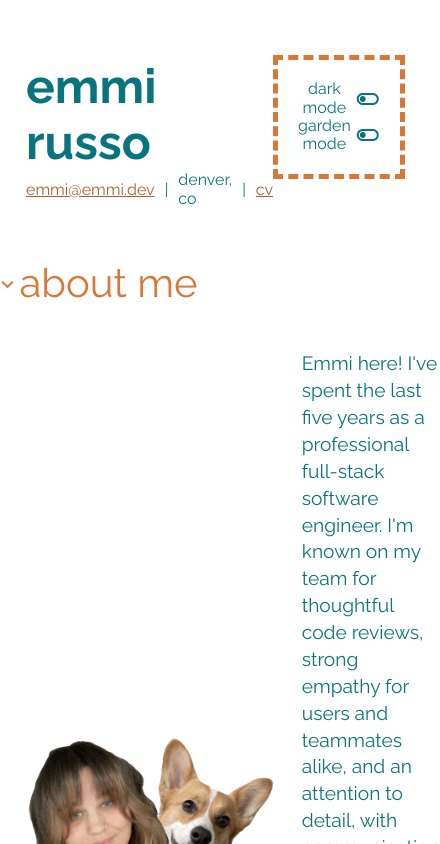
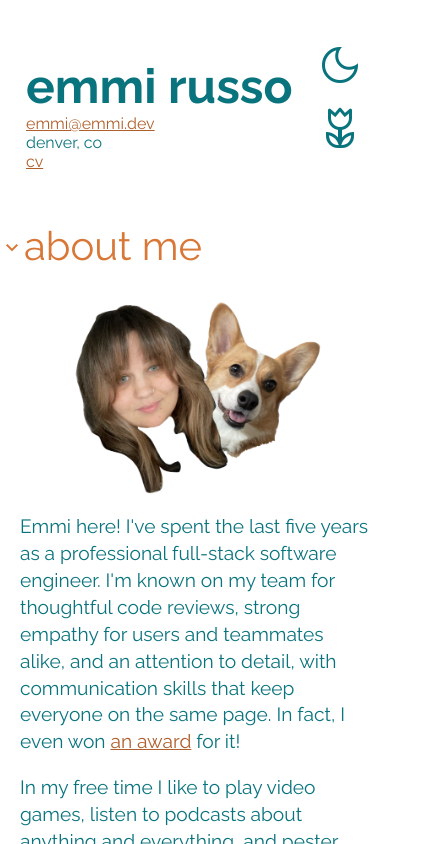
Before and after one commit to emrusso/personal-site, a React (Create React App) app: page / in a window 390 px wide. Shown: the top 844 px of the page, 440 px wide, since content can reach past the window. Built offline with nearby package versions, Linux system fonts and the light colour scheme; the HTML template or start-up script is replaced by a standard one.

Commit message:
bing bang boom mobile done

```diff
--- a/src/Body.tsx
+++ b/src/Body.tsx
@@ -28,6 +28,30 @@ const StyledBody = styled(UnstyledBody)`
   .theme-controls__switch {
     color: ${props => props.theme.color};
   }
+
+  .mobile-hidden {
+    display: none;
+  }
+
+  @media(min-width: 430px) {
+    .mobile-hidden {
+      display: block;
+    }
+
+    .desktop-hidden {
+      display: none;
+    }
+  }
+
+  .material-symbols-outlined {
+    &--filled {
+      font-variation-settings:
+        'FILL' 1,
+        'wght' 400,
+        'GRAD' 0,
+        'opsz' 24
+    }
+  }
 `;
 
 export const Body: FunctionComponent<BodyProps> = (props) => (
--- a/src/accordions/about-me.tsx
+++ b/src/accordions/about-me.tsx
@@ -62,11 +62,17 @@ const UnstyledAboutMe: FunctionComponent<AboutMeProps> = (props) => {
 const StyledAboutMe = styled(UnstyledAboutMe)`
   font-size: 1.2em;
   line-height: 1.4em;
+  margin: 20px;
 
   .intro-container {
     align-items: center;
     display: flex;
-    gap: 26px;
+    flex-direction: column;
+
+    @media(min-width: 430px) {
+      flex-direction: row;
+      gap: 26px;
+    }
 
     img {
       height: 200px;
--- a/src/accordions/my-work/my-work.tsx
+++ b/src/accordions/my-work/my-work.tsx
@@ -27,7 +27,7 @@ const UnstyledMyWork: FunctionComponent<MyWorkProps> = (props) => {
     <div>
       This site is a React app built with Create React App with SCSS and TypeScript and hosted via Firebase.
       My main goals for this iteration of the site were to
-        <ul>
+        <ul className="mobile-hidden">
           <ListItem>
             <span>move away from GitHub pages to hosting with Firebase and deploying with GitHub actions</span>
           </ListItem>
@@ -46,8 +46,18 @@ const UnstyledMyWork: FunctionComponent<MyWorkProps> = (props) => {
       <WorkCard title="Webinar: Diagnosing React Performance Issues" description={webinarDescription}>
         <iframe
           allowFullScreen
+          className="mobile-hidden"
           width="400"
           height="225"
+          src="https://www.youtube.com/embed/uFgdC3ilx54?si=wqpOxqTE79-Axkvw&amp;start=1307"
+          title="React Context Performance Webinar"
+          allow="accelerometer; autoplay; clipboard-write; encrypted-media; gyroscope; picture-in-picture; web-share"
+        />
+        <iframe
+          allowFullScreen
+          className="desktop-hidden"
+          width="270"
+          height="152"
           src="https://www.youtube.com/embed/uFgdC3ilx54?si=wqpOxqTE79-Axkvw&amp;start=1307"
           title="React Context Performance Webinar"
           allow="accelerometer; autoplay; clipboard-write; encrypted-media; gyroscope; picture-in-picture; web-share"
@@ -56,8 +66,18 @@ const UnstyledMyWork: FunctionComponent<MyWorkProps> = (props) => {
       <WorkCard title="Computers for Learning Game MVP" description={cldDescription}>
         <iframe
           allowFullScreen
+          className="mobile-hidden"
           width="400"
           height="225"
+          src="https://www.youtube.com/embed/7l9c4nomrGw?si=BhKKXyrqTYuz8Ar-"
+          title="Computers for Learning Demo"
+          allow="accelerometer; autoplay; clipboard-write; encrypted-media; gyroscope; picture-in-picture; web-share"
+        />
+        <iframe
+          allowFullScreen
+          className="desktop-hidden"
+          width="270"
+          height="152"
           src="https://www.youtube.com/embed/7l9c4nomrGw?si=BhKKXyrqTYuz8Ar-"
           title="Computers for Learning Demo"
           allow="accelerometer; autoplay; clipboard-write; encrypted-media; gyroscope; picture-in-picture; web-share"
@@ -121,30 +141,49 @@ const StyledMyWork = styled(UnstyledMyWork)`
 
     &__base {
       font-size: 12em;
-      left: 129px;
+      left: 54px;
+      top: 31px;
       color: ${props => props.theme.iconColor};
+
+      @media(min-width: 430px) {
+        left: 129px;
+        top: auto;
+      }
     }
 
     &__top {
       font-size: 6em;
-      left: 177px;
-      top: 96px;
+      left: 102px;
+      top: 66px;
       animation: rotate 5s linear infinite;
 
       @media(prefers-reduced-motion) {
         animation: none;
       }
+
+      @media(min-width: 430px) {
+        left: 177px;
+        top: 96px;
+      }
     }
   }
 
   #cheer-desktop {
-    width: 300px;
+    width: 200px;
+
+    @mobile(min-width: 430px) {
+      width: 300px;
+    }
   }
 
   #cheer-mobile {
-    height: 150px;
+    height: 100px;
     margin-top: 44px;
     margin-left: -32px;
+
+    @mobile(min-width: 430px) {
+      height: 150px;
+    }
   }
 `;
 
--- a/src/accordions/my-work/work-card.tsx
+++ b/src/accordions/my-work/work-card.tsx
@@ -33,21 +33,31 @@ const UnstyledWorkCard: FunctionComponent<WorkCardProps> = ({
 );
 
 const StyledWorkCard = styled(UnstyledWorkCard)`
+  width: 300px;
+  min-width: 300px;
+  height: 400px;
   margin-right: 25px;
   margin-bottom: 50px;
-  width: 450px;
-  min-width: 450px;
-  height: 500px;
   position: relative;
+
+  @media(min-width: 430px) {
+    width: 450px;
+    min-width: 450px;
+    height: 500px;
+  }
 
   .work-card {
     align-items: center;
     border: 1px solid ${props => props.theme.color};
     display: flex;
     flex-direction: column;
-    height: 500px;
+    height: 400px;
     width: 100%;
     box-shadow: 6px 6px 2px 1px ${props => props.theme.highlightColor};
+
+    @media(min-width: 430px) {
+      height: 500px;
+    }
 
     &__content {
       margin-top: 50px;
@@ -60,10 +70,19 @@ const StyledWorkCard = styled(UnstyledWorkCard)`
 
     &__description {
       margin: 25px;
+      font-size: 0.85em;
+
+      @media(min-width: 430px) {
+        font-size: 1em;
+      }
 
       &--absolute {
         position: absolute;
-        top: 248px;
+        top: 218px;
+
+        @media(min-width: 430px) {
+          top: 248px;
+        }
       }
     }
 
@@ -73,25 +92,37 @@ const StyledWorkCard = styled(UnstyledWorkCard)`
       width: fit-content;
       position: absolute;
       top: -32px;
-      left: -25px;
+
+      @media(min-width: 430px) {
+        left: -25px;
+      }
     }
 
     &__side {
-      height: 500px;
+      height: 400px;
       width: 1px;
       position: absolute;
-      left: 456px;
       top: 17px;
+      left: 305px;
       border-right: 1px solid ${props => props.theme.color};
+
+      @media(min-width: 430px) {
+        height: 500px;
+        left: 456px;
+      }
     }
 
     &__bottom {
       height: 1px;
-      width: 450px;
+      width: 300px;
       position: absolute;
       border-bottom: 1px solid ${props => props.theme.color};
       bottom: -20px;
       left: 6px;
+
+      @media(min-width: 430px) {
+        width: 450px;
+      }
     }
 
     &__edge {
@@ -107,7 +138,11 @@ const StyledWorkCard = styled(UnstyledWorkCard)`
       }
 
       &--top, &--bottom-right {
-        left: 452px;
+        left: 302px;
+
+        @media(min-width: 430px) {
+          left: 452px;
+        }
       }
 
       &--bottom-right {
--- a/src/section.tsx
+++ b/src/section.tsx
@@ -51,7 +51,10 @@ const StyledSection = styled(UnstyledSection)`
     button {
       color: ${props => props.theme.iconColor};
       text-transform: lowercase;
-      margin-left: -24px; // outdent caret to align headings with name
+
+      @media(min-width: 430px) {
+        margin-left: -24px; // outdent caret to align headings with name
+      }
     }
   }
 `;
--- a/src/sections-container.tsx
+++ b/src/sections-container.tsx
@@ -43,7 +43,10 @@ const UnstyledSectionsContainer: FunctionComponent<SectionsContainerProps> = ({
 
 const StyledSectionsContainer = styled(UnstyledSectionsContainer)`
   margin: auto;
-  max-width: 90%;
+
+  @media(min-width: 430px) {
+    max-width: 90%;
+  }
 
   @media(min-width: 1280px) {
     max-width: 70%;
--- a/src/theme-controls.tsx
+++ b/src/theme-controls.tsx
@@ -11,7 +11,7 @@ interface ThemeSwitchProps extends HTMLAttributes<HTMLButtonElement> {
 const ThemeSwitch: FunctionComponent<ThemeSwitchProps> = ({ label, ...props }) => (
   <button
     aria-checked={props['aria-checked']}
-    className="theme-controls__switch"
+    className="theme-controls__switch mobile-hidden"
     type="button"
     role="switch"
     {...props}
@@ -23,11 +23,41 @@ const ThemeSwitch: FunctionComponent<ThemeSwitchProps> = ({ label, ...props }) =
   </button>
 );
 
+interface MobileThemeSwitchProps extends ThemeSwitchProps {
+  icon: string;
+}
+
+const MobileThemeSwitch: FunctionComponent<MobileThemeSwitchProps> = ({ icon, label, ...props }) => (
+  <button
+    aria-checked={props['aria-checked']}
+    className="theme-controls__switch desktop-hidden"
+    type="button"
+    role="switch"
+    {...props}
+  >
+    <span className="sr-only">{label}</span>
+    <span aria-hidden className={`material-symbols-outlined${props['aria-checked'] ? ' material-symbols-outlined--filled' : ''}`}>
+      {icon}
+    </span>
+  </button>
+);
+
 const UnstyledThemeControls: FunctionComponent<ThemeControlsProps> = (props) => {
   const { color, garden, setColor, setGarden, theme } = useContext(ThemeContext);
 
-  const themeIcon = <span aria-hidden className="material-symbols-outlined">{theme.icon}</span>;
-  const splitter = garden ? themeIcon : <span aria-hidden>|</span>;
+  const themeIcon = <span aria-hidden className="material-symbols-outlined mobile-hidden">{theme.icon}</span>;
+  const splitter = garden ? themeIcon : <span aria-hidden className="mobile-hidden">|</span>;
+
+  const darkProps: ThemeSwitchProps = {
+    'aria-checked': color === 'dark',
+    label: 'dark mode',
+    onClick: (): void => setColor((prevColor) => prevColor === 'light' ? 'dark' : 'light')
+  };
+  const gardenProps: ThemeSwitchProps = {
+    'aria-checked': garden,
+    label: 'garden mode',
+    onClick: (): void => setGarden((prevGarden) => !prevGarden)
+  }
 
   return (
     <div {...props}>
@@ -44,14 +74,18 @@ const UnstyledThemeControls: FunctionComponent<ThemeControlsProps> = (props) =>
       <div className="theme-controls" role="group" aria-labelledby="id-group-label">
         <h2 className="sr-only" id="id-group-label">Theme</h2>
         <ThemeSwitch
-          aria-checked={color === 'dark'}
-          label={'dark mode'}
-          onClick={(): void => setColor((prevColor) => prevColor === 'light' ? 'dark' : 'light')}
+          {...darkProps}
         />
         <ThemeSwitch
-          aria-checked={garden}
-          label={'garden mode'}
-          onClick={(): void => setGarden((prevGarden) => !prevGarden)}
+          {...gardenProps}
+        />
+        <MobileThemeSwitch
+          {...darkProps}
+          icon="dark_mode"
+        />
+        <MobileThemeSwitch
+          {...gardenProps}
+          icon="deceased"
         />
       </div>
     </div>
@@ -59,13 +93,17 @@ const UnstyledThemeControls: FunctionComponent<ThemeControlsProps> = (props) =>
 };
 
 const StyledThemeControls = styled(UnstyledThemeControls)`
+  display: flex;
+  margin: auto;
+  padding: 26px;
+  justify-content: space-between;
+  flex-direction: row;
+  width: calc(100vw - 52px);
   align-items: center;
-  display: flex;
-  flex-direction: row;
-  justify-content: space-between;
-  margin: auto;
+
+  @media(min-width: 430px) {
     max-width: 90%;
-  padding: 26px;
+  }
 
   @media(min-width: 1280px) {
     max-width: 70%;
@@ -83,20 +121,40 @@ const StyledThemeControls = styled(UnstyledThemeControls)`
     }
 
     &__links-container {
+      display: flex;
+      flex-direction: column;
+      text-transform: lowercase;
+
+      @media(min-width: 430px) {
         align-items: center;
-      display: flex;
+        flex-direction: row;
         gap: 10px;
-      text-transform: lowercase;
+      }
     }
   }
 
   .theme-controls {
-    border: 5px dashed ${props => props.theme.iconColor};
     display: flex;
     flex-direction: column;
+    gap: 10px;
+
+    .material-symbols-outlined {
+      font-size: 3em;
+    }
+
+    @media(min-width: 430px) {
+      border: 5px dashed ${props => props.theme.iconColor};
       padding: 20px;
 
+      .material-symbols-outlined {
+        font-size: 1em;
+      }
+
       &__switch {
+        &.mobile-hidden {
+          display: flex;
+        }
+
         align-items: center;
         display: flex;
         gap: 5px;
@@ -104,6 +162,7 @@ const StyledThemeControls = styled(UnstyledThemeControls)`
         width: 100%:
       }
     }
+  }
 `;
 
 export const ThemeControls: FunctionComponent<ThemeControlsProps> = (props) => (
```
Lines whose indentation alone changed are shown as unchanged.
